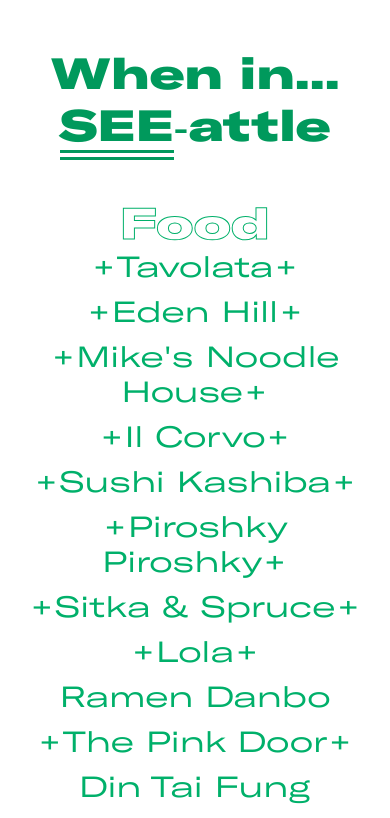
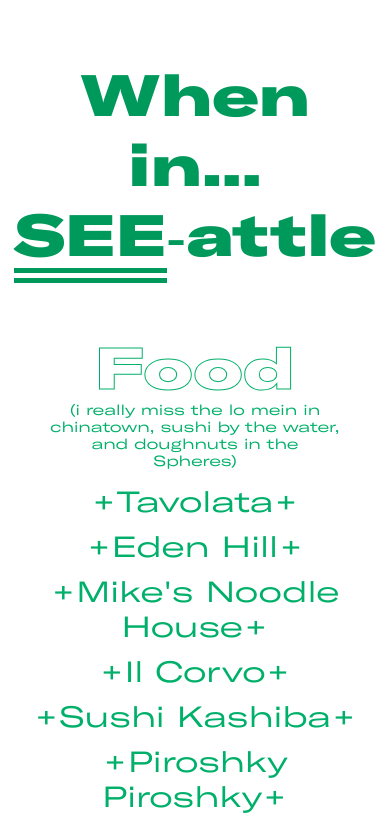
Before and after one commit to skinsshark/see-attle, a React (Create React App) app: page / in a window 390 px wide. Shown: the top 818 px of the page. Built offline with nearby package versions, Linux system fonts and the light colour scheme.

Commit message:
mobile header changes

```diff
--- a/src/App.css
+++ b/src/App.css
@@ -31,13 +31,13 @@ section {}
 
   /* header */
   .cred section:nth-child(1) {
-    background: url('./images/title.jpg') top no-repeat;
+    background: url('./images/title.jpg') top;
   }
 
   section:nth-child(1) {
     color: #fff;
     background-color: #00b06a;
-    background-size: cover;
+    background-size: contain;
   }
 
   /* Food */
@@ -133,7 +133,7 @@ h1, h2 {
 
 @media only screen and (max-width: 767px) {
   h1 span {
-    border-bottom: 10px double #00995c;
+    border-bottom: 15px double #00995c;
     -webkit-text-stroke: 0;
   }
 }
--- a/src/App.js
+++ b/src/App.js
@@ -26,11 +26,11 @@ function App() {
   return (
     <main>
       <section>
-        <h1>When  in... <nobr><span id="cred">SEE</span>-attle</nobr></h1>
+        <h1>When  in... <br /><span id="cred">SEE</span>-attle</h1>
       </section>
       <section>
         <h2>Food</h2>
-        {/*<p>i really miss some of these places</p>*/}
+        <p>i really miss the lo mein in chinatown, sushi by the water, and doughnuts in the Spheres</p>
         <ListItem name="Tavolata" plus />
         <ListItem name="Eden Hill" plus />
         <ListItem name="Mike's Noodle House" plus />
@@ -89,7 +89,7 @@ function App() {
 
       <section>
         <h2>Art</h2>
-        <p>Seattle is all about glass and wood art and I am not a fan of either but here's some places that featured non-glass/wood exhibits</p>
+        <p>Seattle is all about glass and wood art and i am not a fan of either but here's some places that featured non-glass/wood exhibits</p>
         <ListItem name="Frye Art Museum" />
         <ListItem name="Linda Hodges Gallery" plus />
         <ListItem name="Seattle Art Museum" plus />
--- a/src/index.css
+++ b/src/index.css
@@ -29,4 +29,12 @@ body {
     padding: 10px;
     font-size: 1.8em;
   }
+
+	h1 {
+		font-size: 2em;
+	}
+
+	h2 {
+		font-size: 2em;
+	}
 }
```
